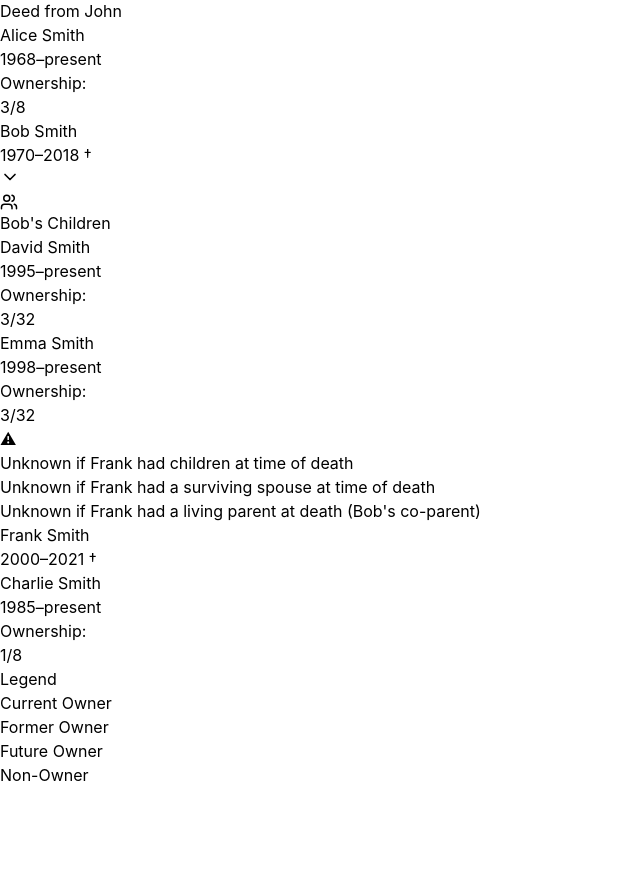
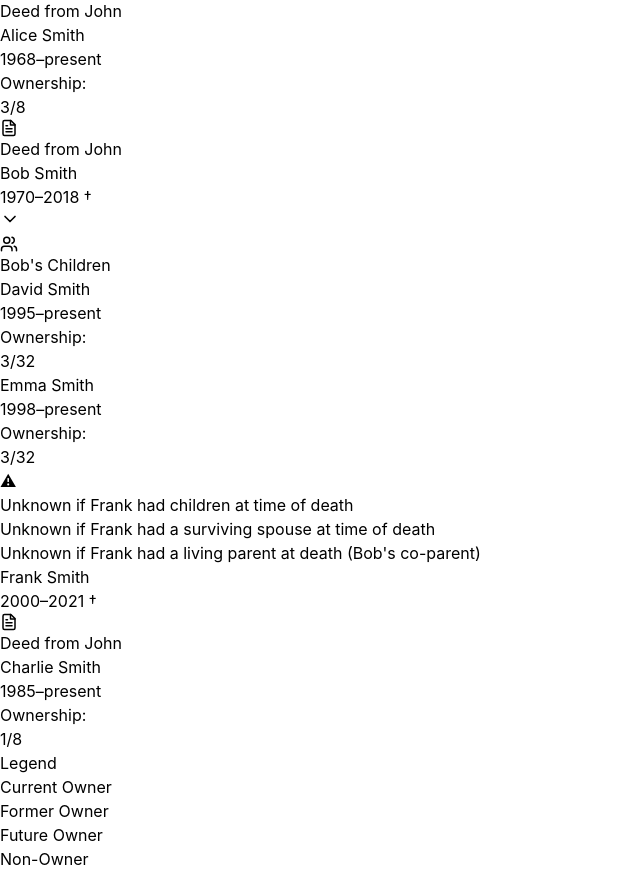
Before and after one commit to heirshares-otisj/tree-builder, a React (Vite) app: page / in a window 1280 px wide. Shown: the part 903-1774 px from the top of the page, without its empty margins (0-640 px from the left). Before the commit the page ends 1690 px from the top, so only its background shows below. Built offline with nearby package versions, Linux system fonts and the light colour scheme.

Commit message:
Use invisible deed icons as spacers for perfect alignment

```diff
--- a/src/App.jsx
+++ b/src/App.jsx
@@ -507,7 +507,9 @@ function TreeView({ date, collapsed, onToggleCollapse }) {
 
                 {/* Column 2: Bob - with matching spacer */}
                 <div className="flex flex-col items-center gap-6">
-                  <div className="h-16" />
+                  <div className="invisible">
+                    <TransferNodeVisual type="DEED" label="Deed from John" />
+                  </div>
                   <div className="flex flex-col items-center gap-4">
                     <PersonNode
                       person={PEOPLE.bob}
@@ -546,7 +548,9 @@ function TreeView({ date, collapsed, onToggleCollapse }) {
 
                 {/* Column 3: Charlie - with matching spacer */}
                 <div className="flex flex-col items-center gap-6">
-                  <div className="h-16" />
+                  <div className="invisible">
+                    <TransferNodeVisual type="DEED" label="Deed from John" />
+                  </div>
                   <PersonNode
                     person={PEOPLE.charlie}
                     ownership={ownership.charlie}
```
